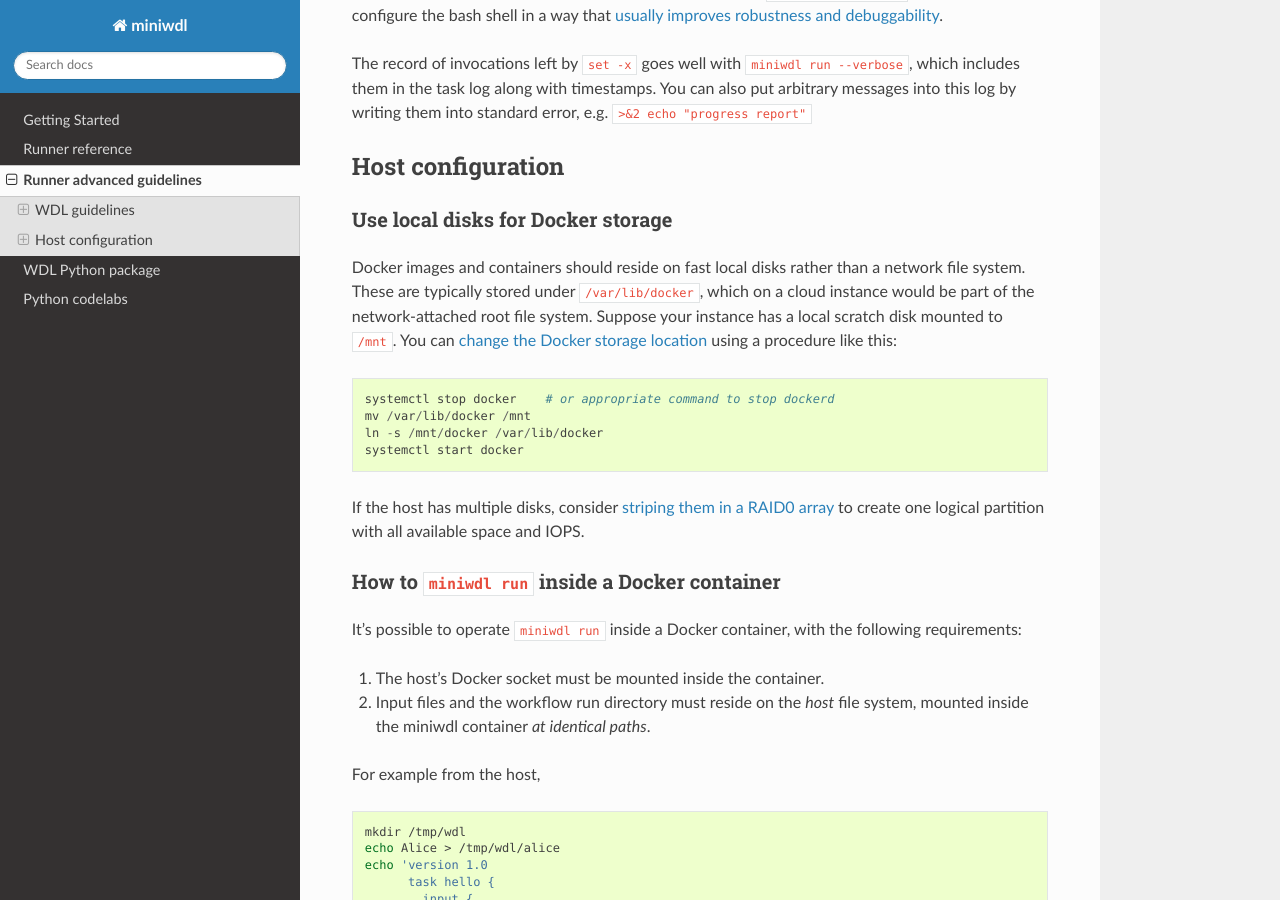
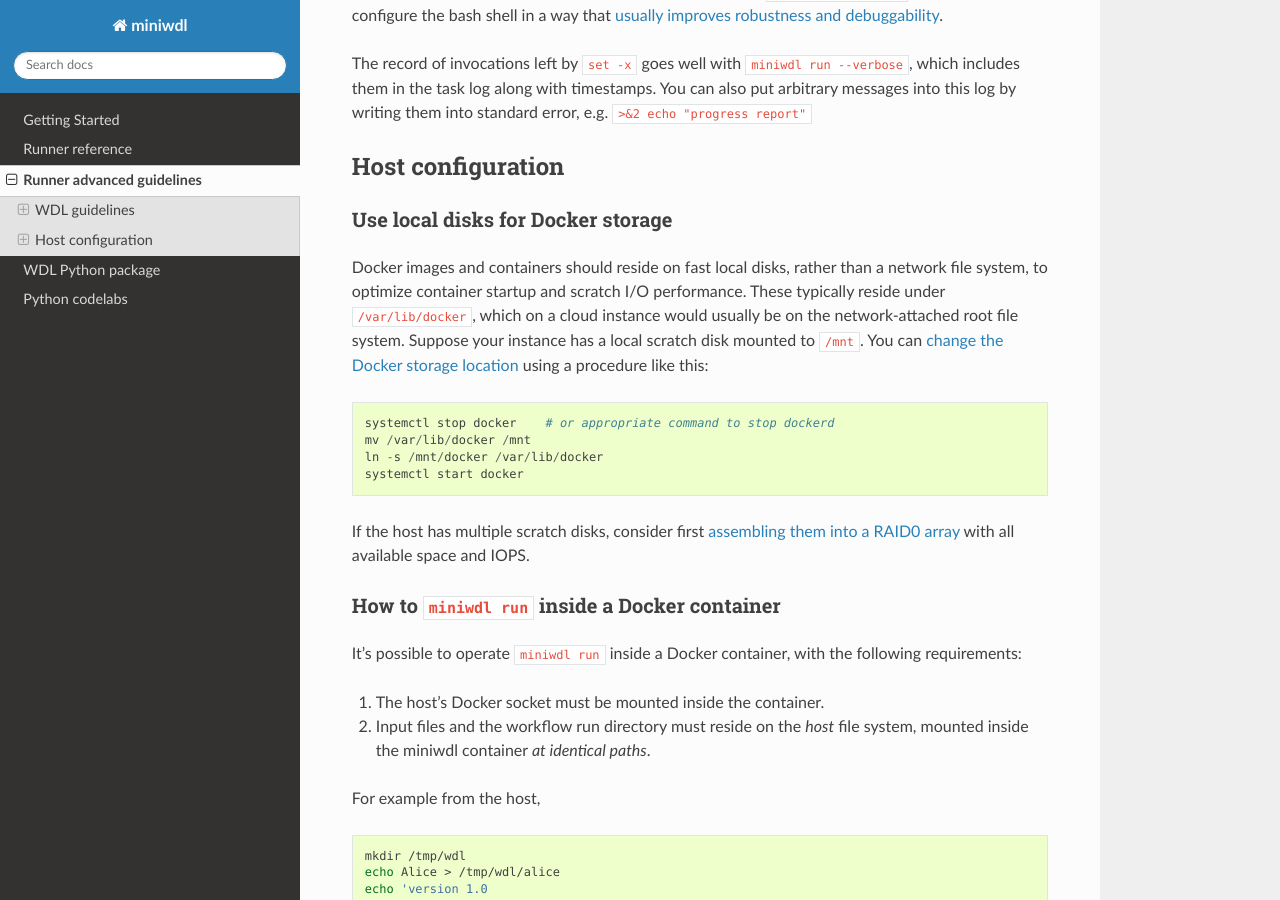
Before and after one commit to chanzuckerberg/miniwdl, a Sphinx documentation site: the page built from docs/runner_advanced.md, in a window 1280 px wide and 900 px high, scrolled down 1961 px. Built offline with Sphinx 7.4.7 and the Read the Docs theme 2.0.0, drawn with Linux system fonts in a browser that asks for light colours.

Commit message:
misc doc updates

````diff
--- a/docs/runner_advanced.md
+++ b/docs/runner_advanced.md
@@ -66,7 +66,7 @@ The record of invocations left by `set -x` goes well with `miniwdl run --verbose
 
 ### Use local disks for Docker storage
 
-Docker images and containers should reside on fast local disks rather than a network file system. These are typically stored under `/var/lib/docker`, which on a cloud instance would be part of the network-attached root file system. Suppose your instance has a local scratch disk mounted to `/mnt`. You can [change the Docker storage location](https://linuxconfig.org/how-to-move-docker-s-default-var-lib-docker-to-another-directory-on-ubuntu-debian-linux) using a procedure like this:
+Docker images and containers should reside on fast local disks, rather than a network file system, to optimize container startup and scratch I/O performance. These typically reside under `/var/lib/docker`, which on a cloud instance would usually be on the network-attached root file system. Suppose your instance has a local scratch disk mounted to `/mnt`. You can [change the Docker storage location](https://linuxconfig.org/how-to-move-docker-s-default-var-lib-docker-to-another-directory-on-ubuntu-debian-linux) using a procedure like this:
 
 ```
 systemctl stop docker    # or appropriate command to stop dockerd
@@ -75,7 +75,7 @@ ln -s /mnt/docker /var/lib/docker
 systemctl start docker
 ```
 
-If the host has multiple disks, consider [striping them in a RAID0 array](https://gist.github.com/joemiller/6049831) to create one logical partition with all available space and IOPS.
+If the host has multiple scratch disks, consider first [assembling them into a RAID0 array](https://gist.github.com/joemiller/6049831) with all available space and IOPS.
 
 ### How to `miniwdl run` inside a Docker container
 
````
Also changed, not shown: README.md (+3 -28 lines), 2 other files.
